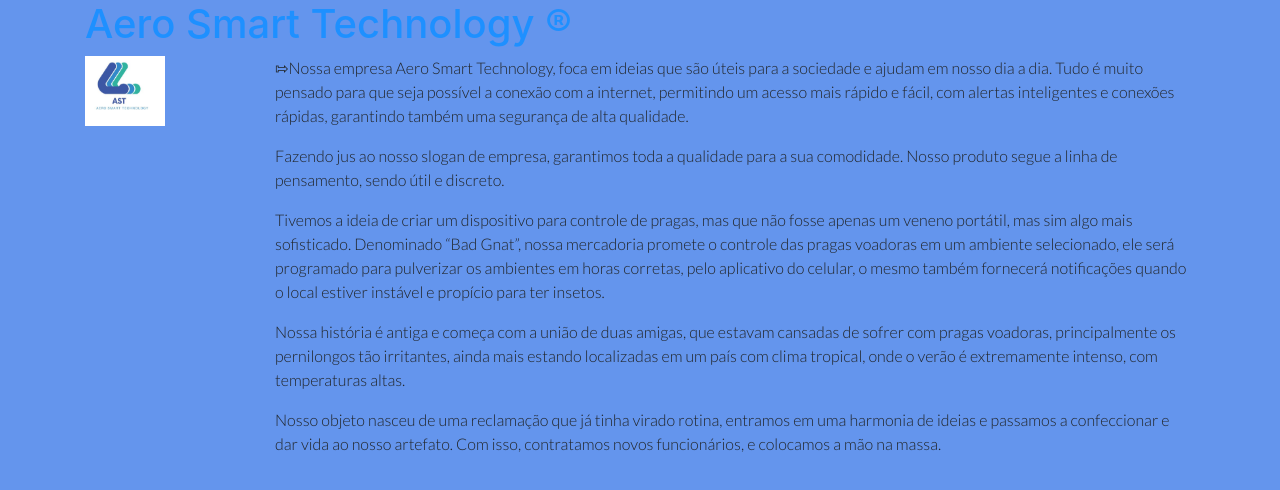
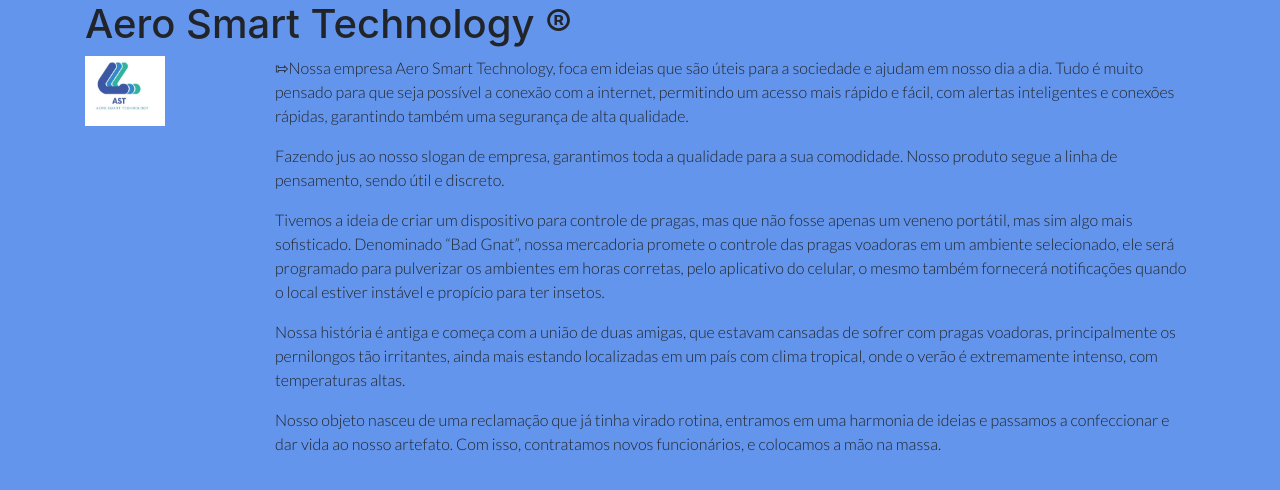
Before and after one commit to Queens-Technology/2RB--Queens-Technology.github.io, a plain HTML site: page index.html in a window 1280 px wide. Drawn offline with nearby package versions, Linux system fonts and the light colour scheme.

Commit message:
ciano cor

```diff
--- a/index.html
+++ b/index.html
@@ -8,7 +8,7 @@
    <div class="container">
     <div class="row">
       <div class="col-sm-12 col-lg-7">
-       <h1 style="color:DodgerBlue;">Aero Smart Technology &reg</h1>
+       <h1 style="color:Ciano;">Aero Smart Technology &reg</h1>
       </div>
     </div>
     <div class="row">
```
